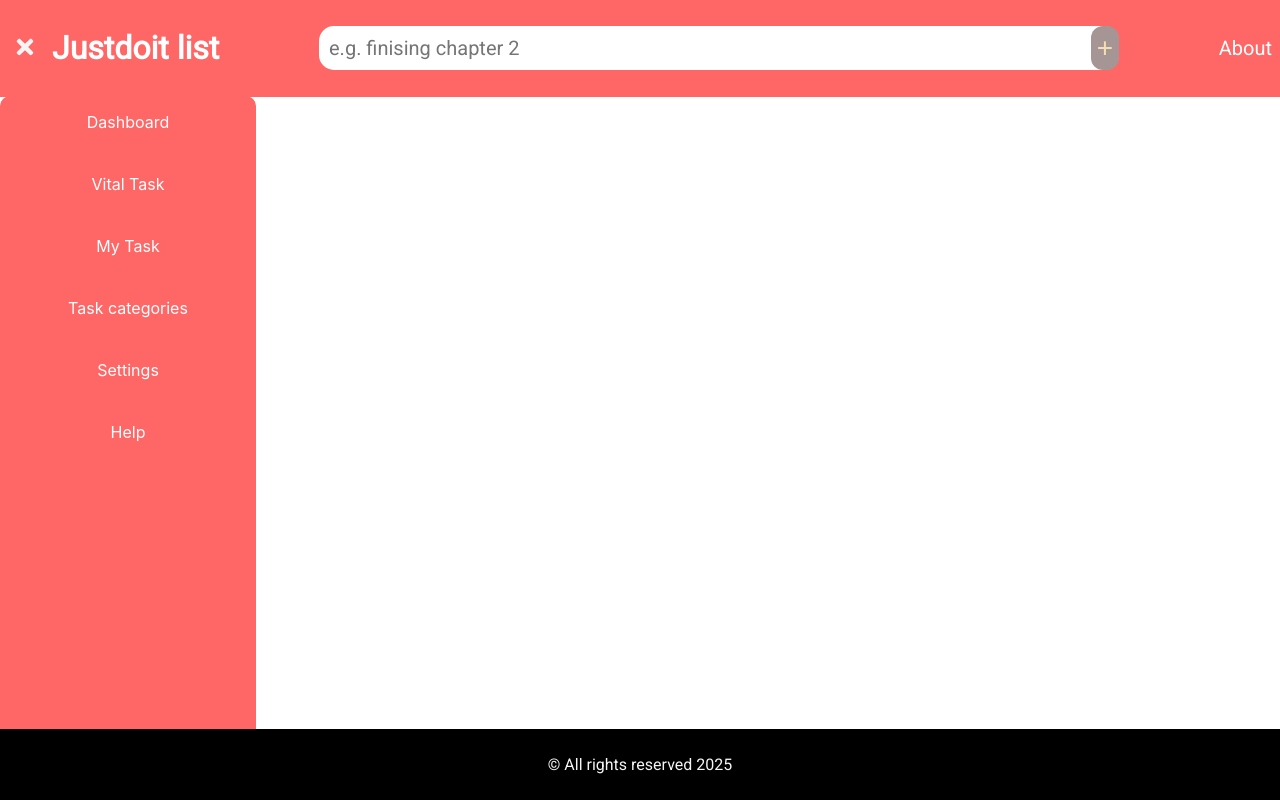
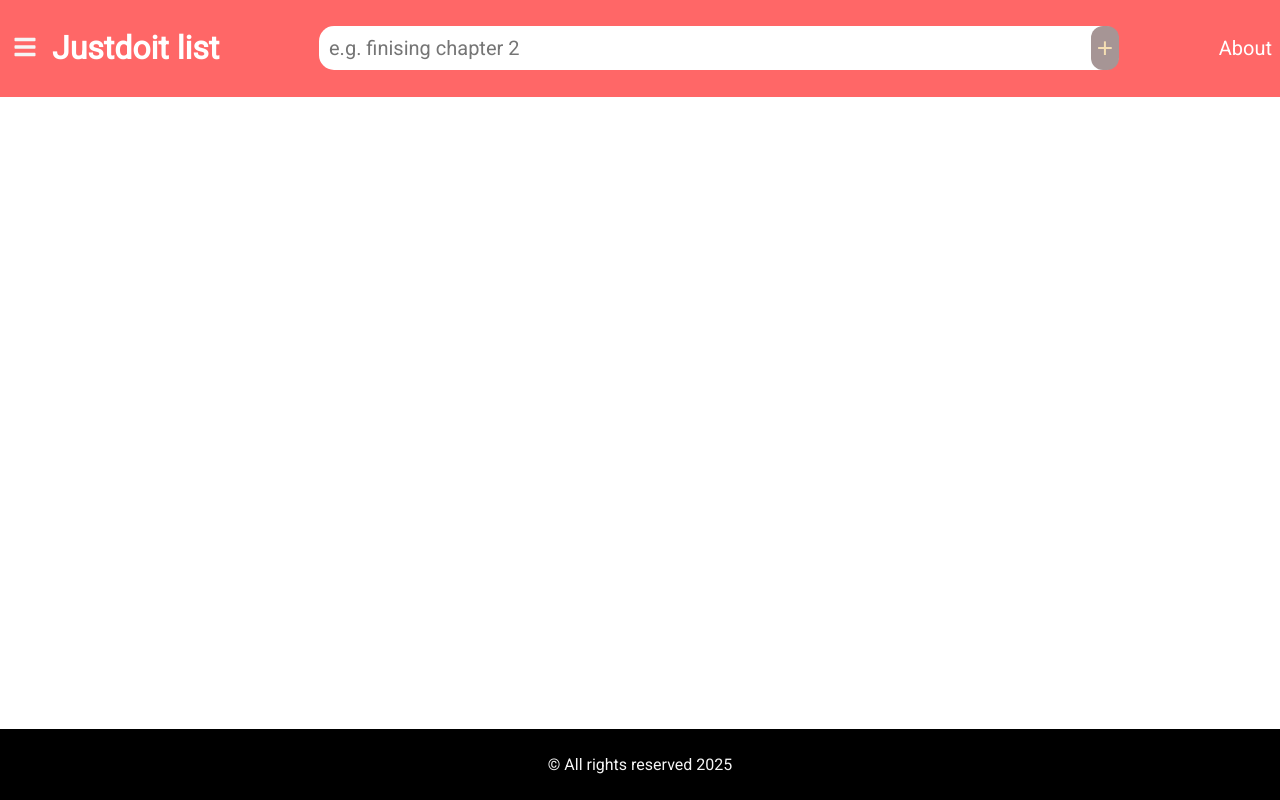
Before and after one commit to moamine6605/my-project, a React (Vite) app: page / in a window 1280 px wide. Built offline with nearby package versions, Linux system fonts and the light colour scheme.

Commit message:
feat: implement context for sidebar and header toggle, update Todos component to use textarea

```diff
--- a/src/App.tsx
+++ b/src/App.tsx
@@ -2,11 +2,20 @@ import Header from "./components/Header";
 import Todos from "./components/Todos";
 import Footer from "./components/Footer"
 import Sidebar from "./components/Sidebar";
+import { useState, createContext } from 'react';
 
+const isOpen = createContext({})
 
 function App() {
 
+  const [open, setOpen] = useState('')
+
+  function toggle(){
+    setOpen(prevState=>prevState === 'open-nav' ? '' : 'open-nav')
+  }
+
   return (
+    <isOpen.Provider value={{open, toggle}}>
         <div className="wrapper">
         <main>
             <Header />
@@ -15,7 +24,11 @@ function App() {
         </main>
             <Footer />
         </div>
+    </isOpen.Provider>
+
   )
 }
 
+
+export { isOpen }
 export default App
--- a/src/components/Header.tsx
+++ b/src/components/Header.tsx
@@ -1,14 +1,18 @@
 import { FaBars, FaTimes } from 'react-icons/fa';
+import { useContext } from "react";
+import { isOpen } from "../App";
 
 
 function Header(){
 
-    const isOpen = true;
+    const value:any = useContext(isOpen)
+
+
     return (
         <header>
             <div className='logo'>
-                <button className="hamburger-button">
-                    {isOpen ? <FaTimes size={24} /> : <FaBars size={24} />}
+                <button className="hamburger-button" onClick={value.toggle}>
+                    {value.open==='open-nav' ? <FaTimes size={24} /> : <FaBars size={24} />}
                 </button>
                 <h1>Justdoit list</h1>
             </div>
--- a/src/components/Sidebar.tsx
+++ b/src/components/Sidebar.tsx
@@ -1,10 +1,11 @@
-
-
+import { useContext } from "react";
+import { isOpen } from "../App";
 
 function Sidebar(){
 
+    const value:any = useContext(isOpen)
     return(
-        <nav className={'open-nav'}>
+        <nav className={value.open}>
             <div className="utils">
                 <p>Dashboard</p>
                 <p>Vital Task</p>
--- a/src/components/Todos.tsx
+++ b/src/components/Todos.tsx
@@ -41,7 +41,7 @@ type Todo = {
             return (
                 <div className="container-items" key={todo.id}>
                     <p>{new Date().toDateString()}</p>
-                    <p>{todo.todo}</p>
+                    <textarea disabled>{todo.todo}</textarea>
                     <button onClick={()=>setTodoList((prevList:Todo[]):Todo[]=>{
                         return prevList.filter((item)=>item.id!==todo.id)
                     })}><FaTrash /> Delete</button>
--- a/src/index.css
+++ b/src/index.css
@@ -117,8 +117,19 @@ header > form, label{
     padding: 10px;
     background-color: whitesmoke;
     border-radius: 10px;
+}
 
+.container-items > textarea {
+    font-size: 20px;
+    font-weight: 300;
+    font-family: 'Roboto', sans-serif;
+    background-color: whitesmoke;
+    border: none;
+    resize: none;
+}
 
+.container-items > textarea:disabled{
+    color: inherit;
 }
 
 .container-items > button{
```
Lines whose indentation alone changed are shown as unchanged.
